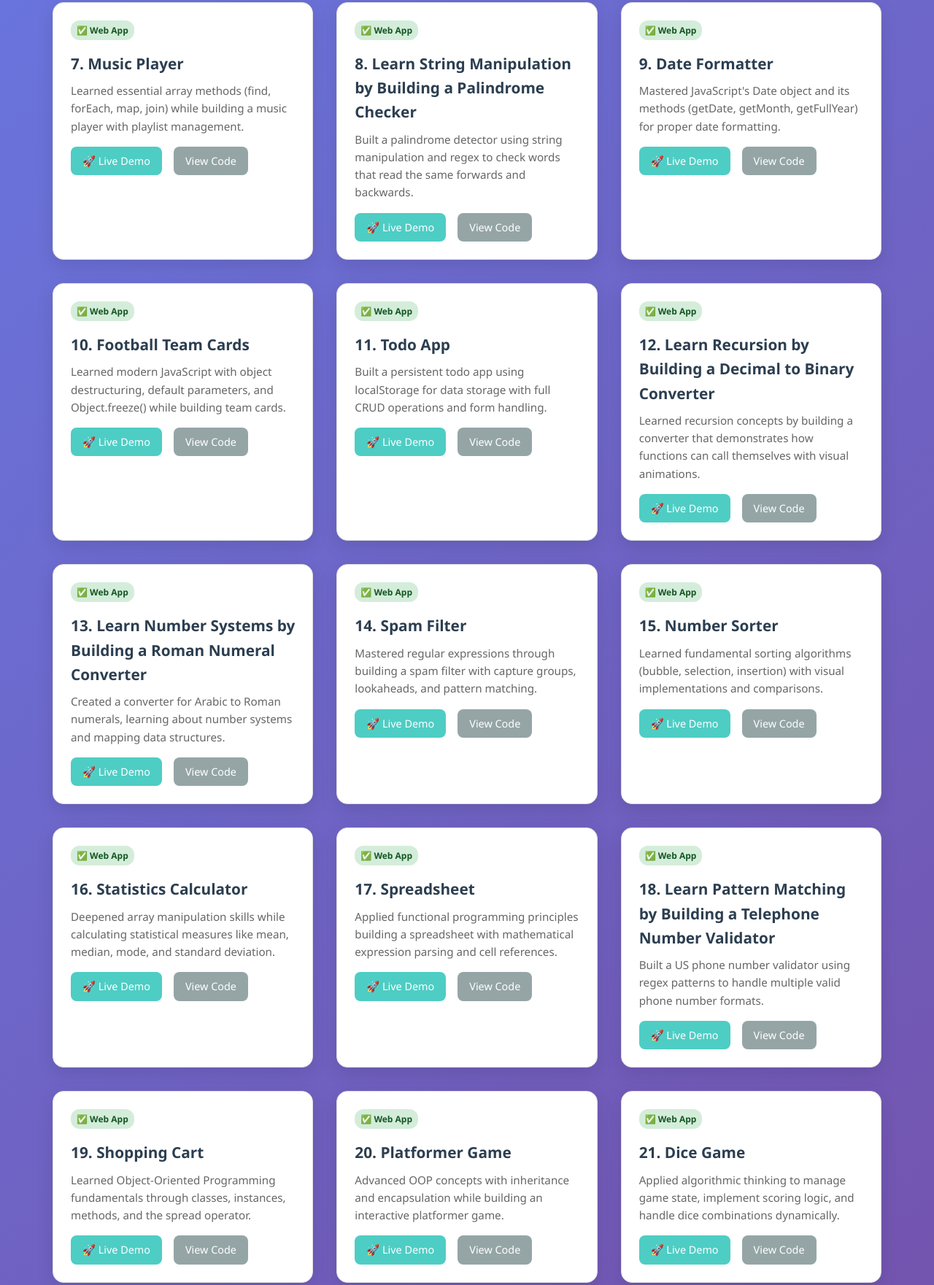
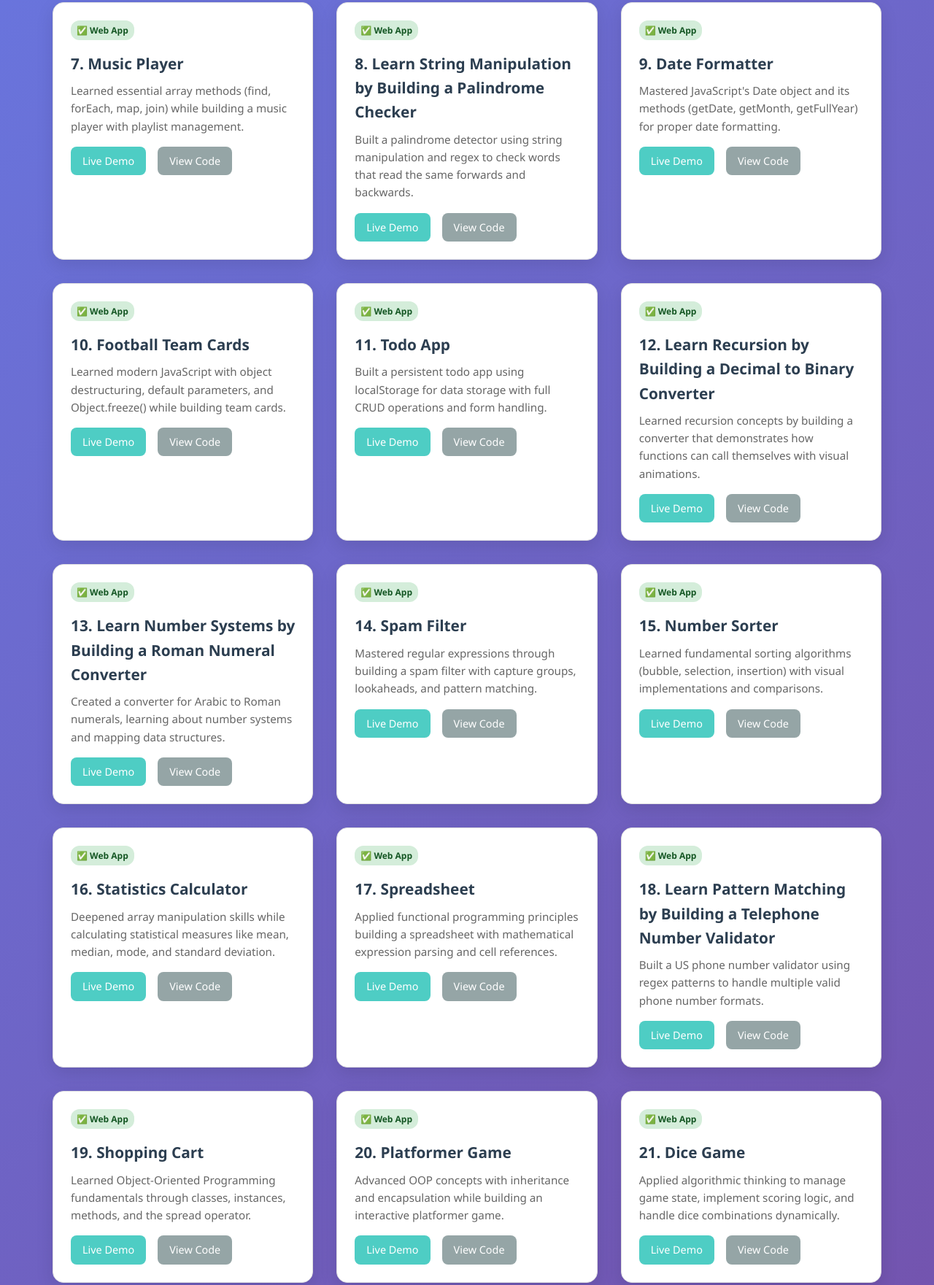
Before and after one commit to laizu58340/javascript-dsa-playground, a plain HTML site: page index.html in a window 1280 px wide. Shown: the part 929-2690 px from the top of the page at 73% size. Drawn offline with Linux system fonts and the light colour scheme.

Commit message:
Update readme and index

```diff
--- a/index.html
+++ b/index.html
@@ -189,7 +189,7 @@
   <body>
     <div class="container">
       <header>
-        <h1>🎯 JavaScript DSA Playground</h1>
+        <h1>JavaScript DSA Playground</h1>
         <p class="subtitle">
           A complete journey through JavaScript Algorithms & Data Structures
         </p>
@@ -199,7 +199,7 @@
           target="_blank"
           rel="noopener noreferrer"
         >
-          🏆 View My Certificate
+          View My Certificate
         </a>
       </header>
 
@@ -276,7 +276,7 @@
               class="btn btn-demo"
               target="_blank"
               rel="noopener noreferrer"
-              >🚀 Live Demo</a
+              >Live Demo</a
             >
             <a
               href="https://github.com/robert-kibet/javascript-dsa-playground/tree/main/04-random-background"
@@ -301,7 +301,7 @@
               class="btn btn-demo"
               target="_blank"
               rel="noopener noreferrer"
-              >🚀 Live Demo</a
+              >Live Demo</a
             >
             <a
               href="https://github.com/robert-kibet/javascript-dsa-playground/tree/main/05-calorie-counter"
@@ -326,7 +326,7 @@
               class="btn btn-demo"
               target="_blank"
               rel="noopener noreferrer"
-              >🚀 Live Demo</a
+              >Live Demo</a
             >
             <a
               href="https://github.com/robert-kibet/javascript-dsa-playground/tree/main/06-rock-paper-scissors"
@@ -351,7 +351,7 @@
               class="btn btn-demo"
               target="_blank"
               rel="noopener noreferrer"
-              >🚀 Live Demo</a
+              >Live Demo</a
             >
             <a
               href="https://github.com/robert-kibet/javascript-dsa-playground/tree/main/07-music-player"
@@ -376,7 +376,7 @@
               class="btn btn-demo"
               target="_blank"
               rel="noopener noreferrer"
-              >🚀 Live Demo</a
+              >Live Demo</a
             >
             <a
               href="https://github.com/robert-kibet/javascript-dsa-playground/tree/main/08-palindrome-checker"
@@ -401,7 +401,7 @@
               class="btn btn-demo"
               target="_blank"
               rel="noopener noreferrer"
-              >🚀 Live Demo</a
+              >Live Demo</a
             >
             <a
               href="https://github.com/robert-kibet/javascript-dsa-playground/tree/main/09-date-formatter"
@@ -426,7 +426,7 @@
               class="btn btn-demo"
               target="_blank"
               rel="noopener noreferrer"
-              >🚀 Live Demo</a
+              >Live Demo</a
             >
             <a
               href="https://github.com/robert-kibet/javascript-dsa-playground/tree/main/10-football-team-cards"
@@ -451,7 +451,7 @@
               class="btn btn-demo"
               target="_blank"
               rel="noopener noreferrer"
-              >🚀 Live Demo</a
+              >Live Demo</a
             >
             <a
               href="https://github.com/robert-kibet/javascript-dsa-playground/tree/main/11-todo-app"
@@ -476,7 +476,7 @@
               class="btn btn-demo"
               target="_blank"
               rel="noopener noreferrer"
-              >🚀 Live Demo</a
+              >Live Demo</a
             >
             <a
               href="https://github.com/robert-kibet/javascript-dsa-playground/tree/main/12-decimal-to-binary"
@@ -501,7 +501,7 @@
               class="btn btn-demo"
               target="_blank"
               rel="noopener noreferrer"
-              >🚀 Live Demo</a
+              >Live Demo</a
             >
             <a
               href="https://github.com/robert-kibet/javascript-dsa-playground/tree/main/13-roman-numeral-converter"
@@ -526,7 +526,7 @@
               class="btn btn-demo"
               target="_blank"
               rel="noopener noreferrer"
-              >🚀 Live Demo</a
+              >Live Demo</a
             >
             <a
               href="https://github.com/robert-kibet/javascript-dsa-playground/tree/main/14-spam-filter"
@@ -551,7 +551,7 @@
               class="btn btn-demo"
               target="_blank"
               rel="noopener noreferrer"
-              >🚀 Live Demo</a
+              >Live Demo</a
             >
             <a
               href="https://github.com/robert-kibet/javascript-dsa-playground/tree/main/15-number-sorter"
@@ -576,7 +576,7 @@
               class="btn btn-demo"
               target="_blank"
               rel="noopener noreferrer"
-              >🚀 Live Demo</a
+              >Live Demo</a
             >
             <a
               href="https://github.com/robert-kibet/javascript-dsa-playground/tree/main/16-statistics-calculator"
@@ -601,7 +601,7 @@
               class="btn btn-demo"
               target="_blank"
               rel="noopener noreferrer"
-              >🚀 Live Demo</a
+              >Live Demo</a
             >
             <a
               href="https://github.com/robert-kibet/javascript-dsa-playground/tree/main/17-spreadsheet"
@@ -626,7 +626,7 @@
               class="btn btn-demo"
               target="_blank"
               rel="noopener noreferrer"
-              >🚀 Live Demo</a
+              >Live Demo</a
             >
             <a
               href="https://github.com/robert-kibet/javascript-dsa-playground/tree/main/18-telephone-validator"
@@ -651,7 +651,7 @@
               class="btn btn-demo"
               target="_blank"
               rel="noopener noreferrer"
-              >🚀 Live Demo</a
+              >Live Demo</a
             >
             <a
               href="https://github.com/robert-kibet/javascript-dsa-playground/tree/main/19-shopping-cart"
@@ -676,7 +676,7 @@
               class="btn btn-demo"
               target="_blank"
               rel="noopener noreferrer"
-              >🚀 Live Demo</a
+              >Live Demo</a
             >
             <a
               href="https://github.com/robert-kibet/javascript-dsa-playground/tree/main/20-platformer-game"
@@ -701,7 +701,7 @@
               class="btn btn-demo"
               target="_blank"
               rel="noopener noreferrer"
-              >🚀 Live Demo</a
+              >Live Demo</a
             >
             <a
               href="https://github.com/robert-kibet/javascript-dsa-playground/tree/main/21-dice-game"
@@ -726,7 +726,7 @@
               class="btn btn-demo"
               target="_blank"
               rel="noopener noreferrer"
-              >🚀 Live Demo</a
+              >Live Demo</a
             >
             <a
               href="https://github.com/robert-kibet/javascript-dsa-playground/tree/main/22-cash-register"
@@ -751,7 +751,7 @@
               class="btn btn-demo"
               target="_blank"
               rel="noopener noreferrer"
-              >🚀 Live Demo</a
+              >Live Demo</a
             >
             <a
               href="https://github.com/robert-kibet/javascript-dsa-playground/tree/main/23-authors-page"
@@ -776,7 +776,7 @@
               class="btn btn-demo"
               target="_blank"
               rel="noopener noreferrer"
-              >🚀 Live Demo</a
+              >Live Demo</a
             >
             <a
               href="https://github.com/robert-kibet/javascript-dsa-playground/tree/main/24-leaderboard"
@@ -801,7 +801,7 @@
               class="btn btn-demo"
               target="_blank"
               rel="noopener noreferrer"
-              >🚀 Live Demo</a
+              >Live Demo</a
             >
             <a
               href="https://github.com/robert-kibet/javascript-dsa-playground/tree/main/25-rpg-creature-search"
@@ -816,7 +816,7 @@
 
       <footer>
         <p>
-          🚀 All 25 projects completed |
+          All 25 projects completed |
           <a
             href="https://github.com/robert-kibet/javascript-dsa-playground"
             class="footer-link"
@@ -826,7 +826,7 @@
             View Full Repository
           </a>
         </p>
-        <p>Built with ❤️ as part of my DSA learning journey</p>
+        <p>Built with love as part of my DSA learning journey</p>
       </footer>
     </div>
   </body>
```
Also changed, not shown: 1 other file.
